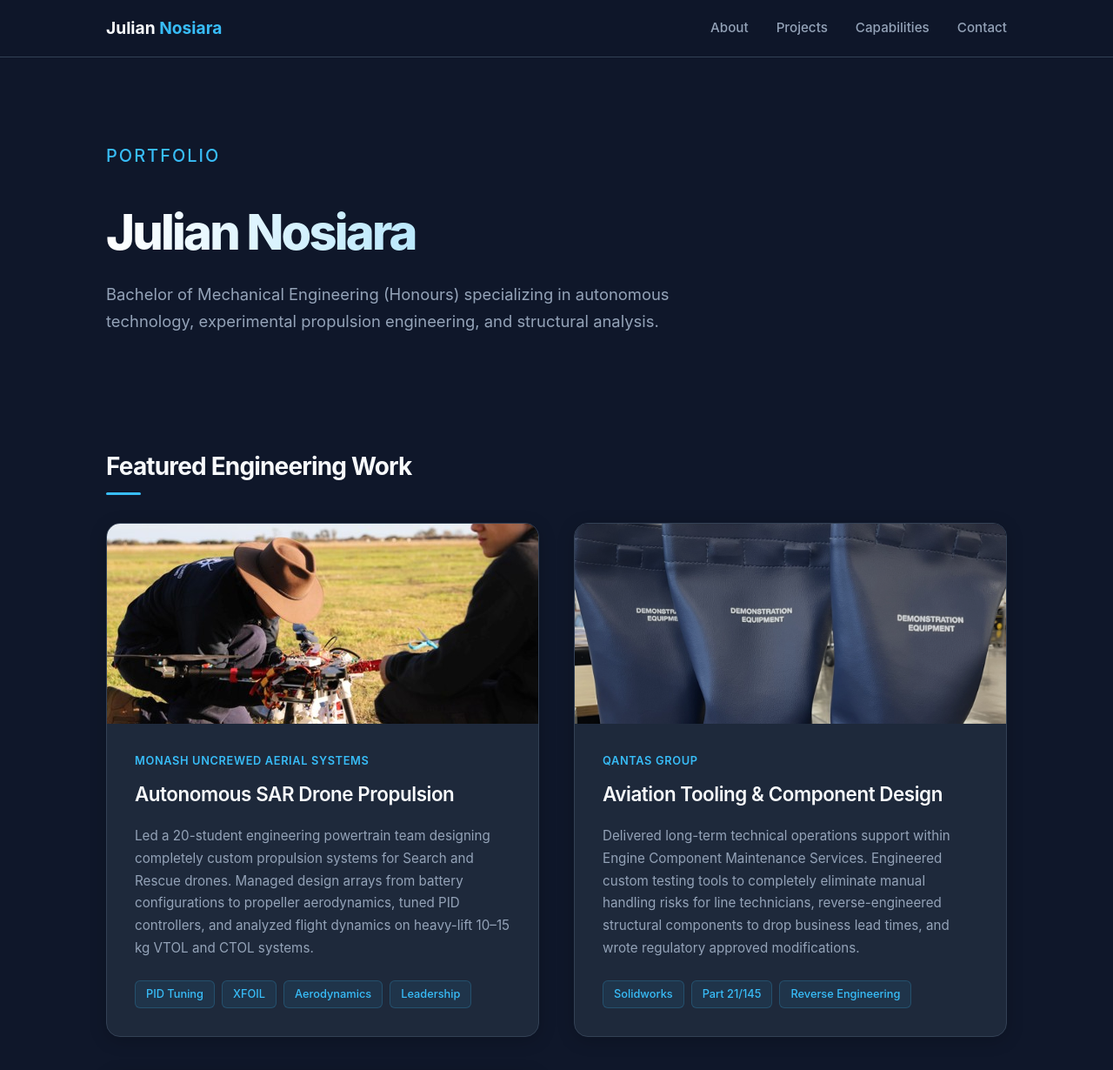
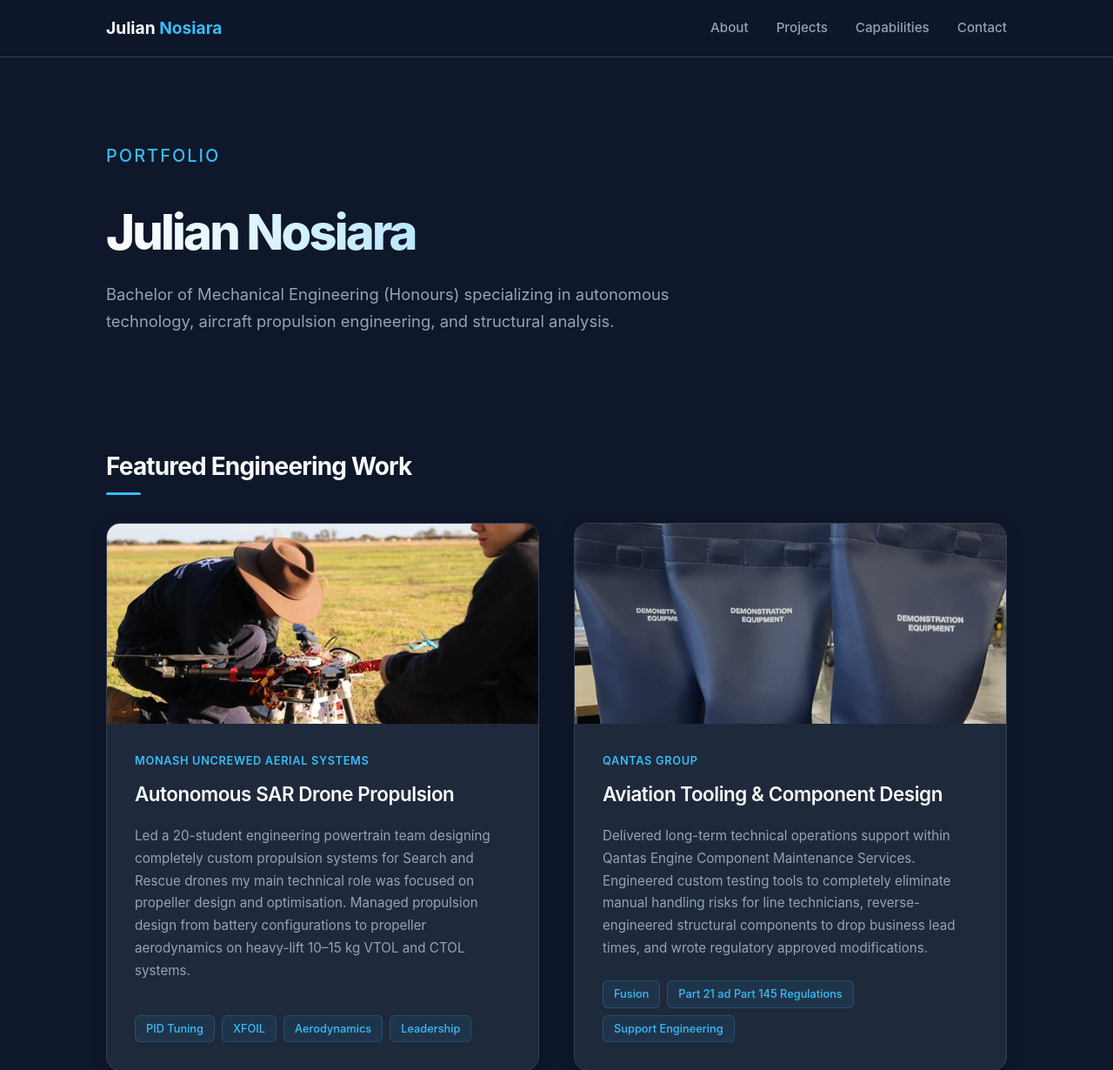
Before and after one commit to jnos0003/jnos0003.github.io, a plain HTML site: page index.html in a window 1280 px wide. Shown: the top 1230 px of the page at 87% size. Drawn offline with Linux system fonts and the light colour scheme.

Commit message:
Update index.html

```diff
--- a/index.html
+++ b/index.html
@@ -344,7 +344,7 @@
     <header id="about">
         <div class="subtitle">Portfolio</div>
         <h1>Julian Nosiara</h1>
-        <p class="bio">Bachelor of Mechanical Engineering (Honours) specializing in autonomous technology, experimental propulsion engineering, and structural analysis.</p>
+        <p class="bio">Bachelor of Mechanical Engineering (Honours) specializing in autonomous technology, aircraft propulsion engineering, and structural analysis.</p>
     </header>
 
     <div class="container">
@@ -362,7 +362,7 @@
                     <div class="project-content">
                         <div class="company-tag">Monash Uncrewed Aerial Systems</div>
                         <h3>Autonomous SAR Drone Propulsion</h3>
-                        <p>Led a 20-student engineering powertrain team designing completely custom propulsion systems for Search and Rescue drones. Managed design arrays from battery configurations to propeller aerodynamics, tuned PID controllers, and analyzed flight dynamics on heavy-lift 10–15 kg VTOL and CTOL systems.</p>
+                        <p>Led a 20-student engineering powertrain team designing completely custom propulsion systems for Search and Rescue drones my main technical role was focused on propeller design and optimisation. Managed propulsion design from battery configurations to propeller aerodynamics on heavy-lift 10–15 kg VTOL and CTOL systems.</p>
                         <div class="card-tags">
                             <span class="tag">PID Tuning</span>
                             <span class="tag">XFOIL</span>
@@ -380,11 +380,11 @@
                     <div class="project-content">
                         <div class="company-tag">Qantas Group</div>
                         <h3>Aviation Tooling & Component Design</h3>
-                        <p>Delivered long-term technical operations support within Engine Component Maintenance Services. Engineered custom testing tools to completely eliminate manual handling risks for line technicians, reverse-engineered structural components to drop business lead times, and wrote regulatory approved modifications.</p>
+                        <p>Delivered long-term technical operations support within Qantas Engine Component Maintenance Services. Engineered custom testing tools to completely eliminate manual handling risks for line technicians, reverse-engineered structural components to drop business lead times, and wrote regulatory approved modifications.</p>
                         <div class="card-tags">
-                            <span class="tag">Solidworks</span>
-                            <span class="tag">Part 21/145</span>
-                            <span class="tag">Reverse Engineering</span>
+                            <span class="tag">Fusion</span>
+                            <span class="tag">Part 21 ad Part 145 Regulations</span>
+                            <span class="tag">Support Engineering</span>
                         </div>
                     </div>
                 </div>
@@ -435,7 +435,6 @@
                     <ul class="skill-list">
                         <li>Python</li>
                         <li>Matlab</li>
-                        <li>PID Tuning</li>
                         <li>Mission Planner</li>
                     </ul>
                 </div>
@@ -450,10 +449,9 @@
             </div>
         </section>
 
-        <!-- Premium Footer -->
         <footer id="contact">
             <h2>Let's Connect</h2>
-            <p style="color: var(--text-muted);">Open to professional technical inquiries and autonomous systems engineering roles.</p>
+            <p style="color: var(--text-muted);">Open to professional technical engineering roles.</p>
             <div class="contact-links">
                 <a href="mailto:Julian.Nosiara@outlook.com" class="contact-btn">Julian.Nosiara@outlook.com</a>
                 <a href="tel:+61424809113" class="contact-btn">+61 424 809 113</a>
```
